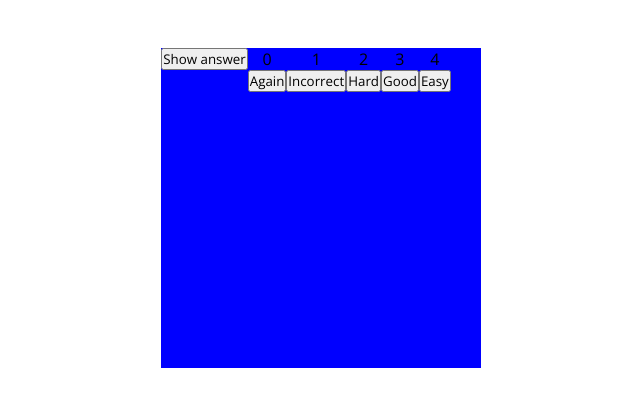
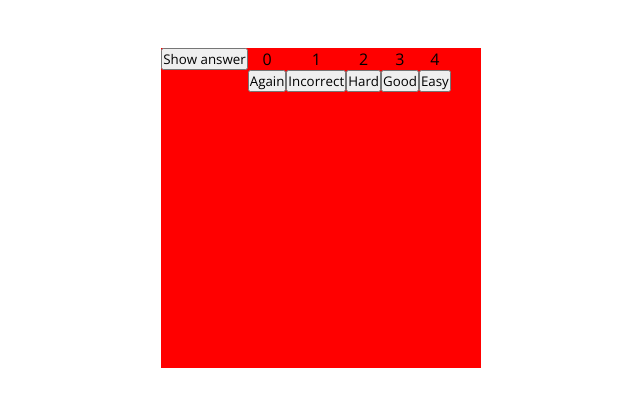
Before and after one commit to achyuta116/spacejam-2021, a plain HTML site: page index.html in a window 1280 px wide. Both pictures are taken after a click on the button "Show answer". Shown: the whole page, without its empty margins (334-974 px from the left). Drawn offline with nearby package versions, Linux system fonts and the light colour scheme.

Commit message:
Toggle is working now need to work on the visibility of the show and interval buttons

```diff
--- a/index.html
+++ b/index.html
@@ -14,7 +14,7 @@
         <div class="card">
             <div class="main">
                 <div id="question" class="main-panel"></div>
-                <div id="answer toggle" class="main-panel"></div>
+                <div id="answer" class="main-panel toggle"></div>
             </div>
 
             <div class="button-row">
```
